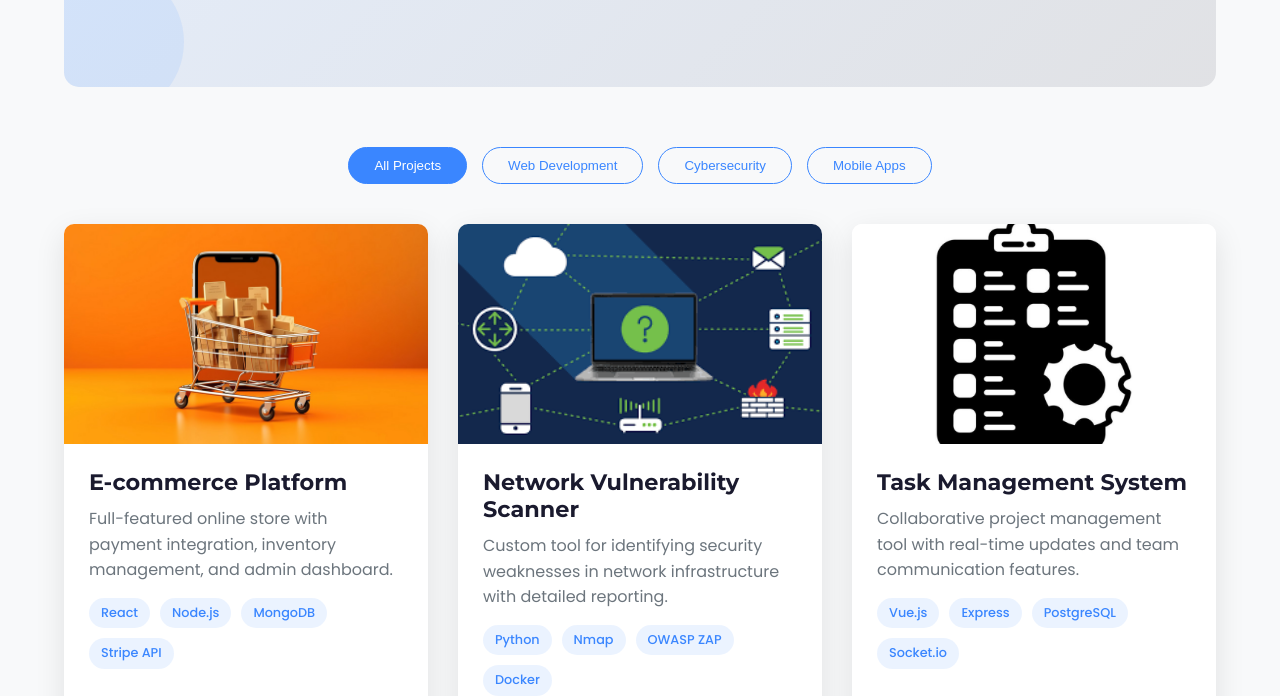
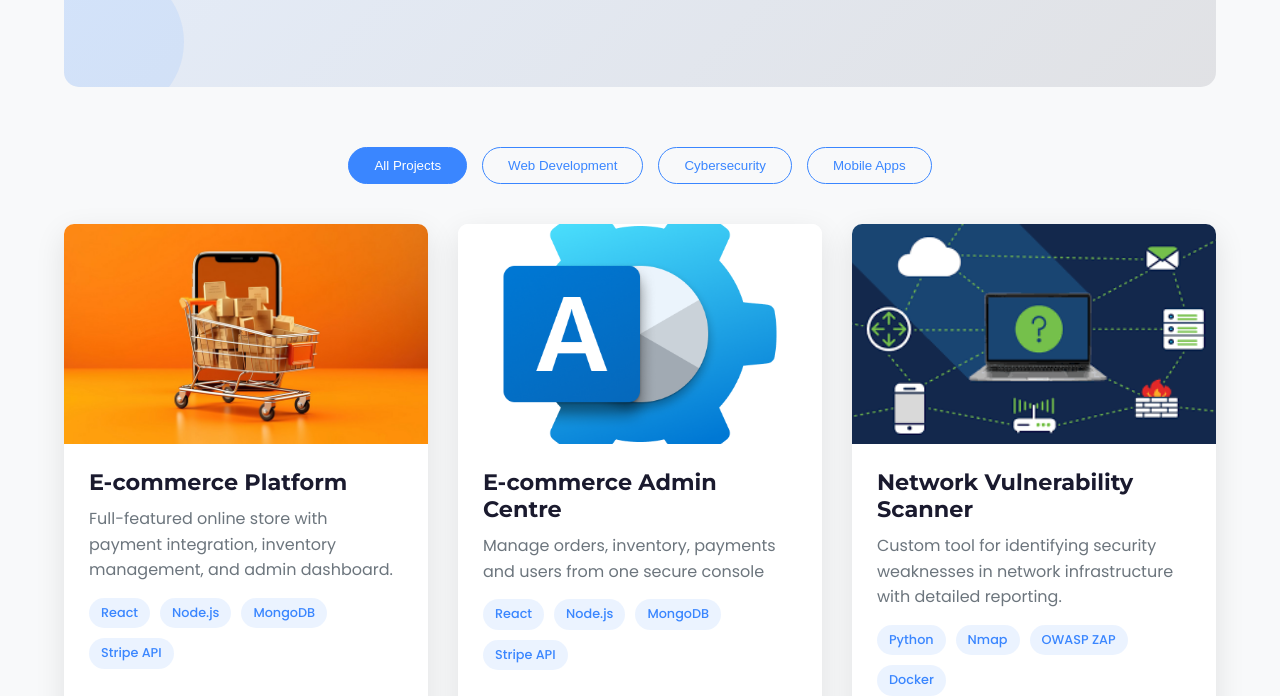
Before and after one commit to Gameslayerke/alvinsportfolio, a plain HTML site: page portfolio.html in a window 1280 px wide. Shown: the part 260-956 px from the top of the page. Drawn offline with nearby package versions, Linux system fonts and the light colour scheme; a script that the page names is missing.

Commit message:
E-Commerce admin

```diff
--- a/portfolio.html
+++ b/portfolio.html
@@ -92,7 +92,25 @@
                     </div>
                 </div>
             </div>
-
+            <div class="project-card" data-category="web" data-aos="fade-up">
+                <div class="project-image">
+                    <img src="images/admin.png" alt="E-commerce Platform">
+                    <div class="project-links">
+                        <a href="https://admin-gamma-dusky.vercel.app" class="demo-btn">Live Demo</a>
+                        <a href="https://github.com/Gameslayerke/admin.git" class="code-btn">View Code</a>
+                    </div>
+                </div>
+                <div class="project-info">
+                    <h3>E-commerce Admin Centre</h3>
+                    <p>Manage orders, inventory, payments and users from one secure console</p>
+                    <div class="tech-stack">
+                        <span>React</span>
+                        <span>Node.js</span>
+                        <span>MongoDB</span>
+                        <span>Stripe API</span>
+                    </div>
+                </div>
+            </div>
             <!-- Cybersecurity Project 1 -->
             <div class="project-card" data-category="cyber" data-aos="fade-up">
                 <div class="project-image">
@@ -199,6 +217,7 @@
             </div> -->
         </section>
 
+
         <!-- Cybersecurity Expertise Section -->
         <section class="cyber-expertise" data-aos="fade-up">
             <div class="section-header">
```
Also changed, not shown: pricing.html (+5 -1 lines), cookies.html (added), images/admin.png (added).
